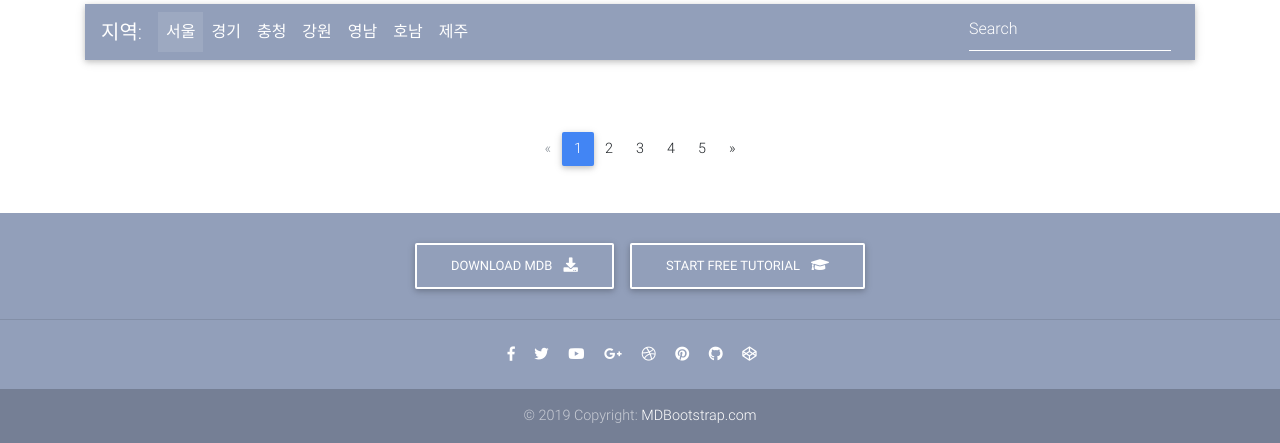
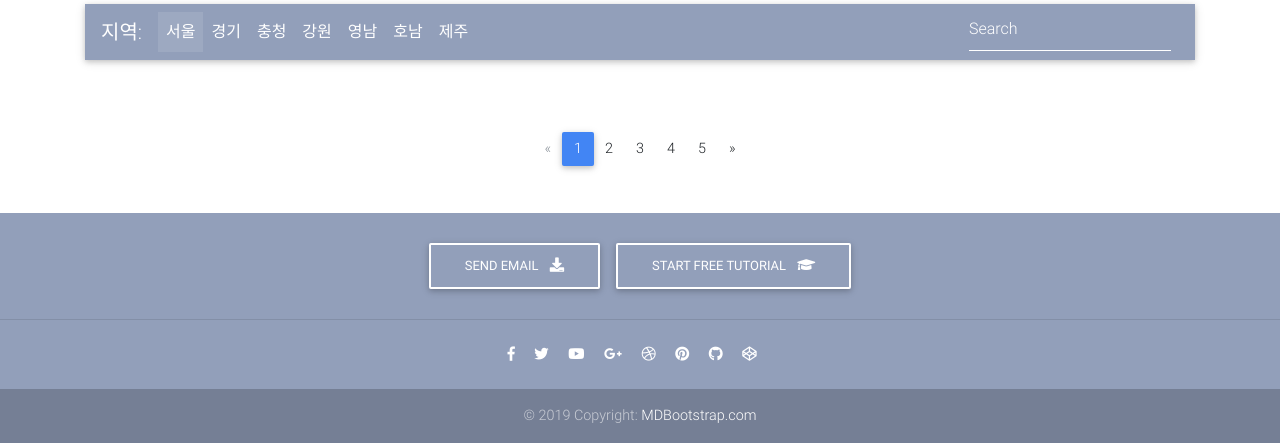
Before and after one commit to paulo9428/mytown_project, a Flask app: template flaskapp/templates/home-page.html in a window 1280 px wide. Shown: the part 492-935 px from the top of the page. Run offline with Flask 2, Linux system fonts and the light colour scheme; the template is opened without the code that fills it, so the values that code supplies are empty; some libraries are stand-ins or nearby versions.

Commit message:
2019-05-08

```diff
--- a/flaskapp/__init__.py
+++ b/flaskapp/__init__.py
@@ -8,6 +8,14 @@ from flaskapp.init_db import db_session, init_database
 from flaskapp.db_models import User_info, Town_record, File_address
 from werkzeug import secure_filename
 import pymysql
+from flask_mail import Mail, Message
+import os
+
+
+
+
+
+
 
 conn = pymysql.connect(host='localhost',
         user='root',
@@ -32,7 +40,7 @@ def home_page():
 
     cursor =  conn.cursor()
                                         # left outer join 불안정해.... 이전에는 inner join
-    sql = 'SELECT f.card_image, t.title, t.location FROM Town_record t left outer join File_address f on t.id = f.id order by t.id desc'
+    sql = 'SELECT f.card_image, t.title, t.location FROM Town_record t inner join File_address f on t.id = f.id order by t.id desc'
     cursor.execute(sql)
     tr = cursor.fetchall()
 
@@ -200,13 +208,100 @@ def upload_file():
    return redirect("/home_page")
 
 
+@app.route("/email", methods=['post', 'get'])
+def email_test():
+
+    mail_settings = {
+        "MAIL_SERVER": 'smtp.gmail.com',
+        "MAIL_PORT": 465,
+        "MAIL_USE_TLS": False,
+        "MAIL_USE_SSL": True,
+        "MAIL_USERNAME": os.environ['EMAIL_USER'],
+        "MAIL_PASSWORD": os.environ['EMAIL_PASSWORD']
+    }
+
+    app.config.update(mail_settings)
+    mail = Mail(app)
+
+    if request.method == 'POST':
+
+        subject = request.form['subject']
+        sender_email = request.form['email_sender']
+        content = request.form['email_content']
+
+
+
+
+        with app.app_context():
+            msg = Message(subject=sender_email,  ### sender 변수로 발송자 email을 받을 수 없으니
+                        sender= sender_email,
+                        recipients=["paulo9428@naver.com"], # use your email for testing
+                        body= content)
+            mail.send(msg)
+
+
+
+        if not mail.send(msg):
+            return render_template('email.html', content="이메일 보내졌습니다")
+        else:
+            return render_template('email.html', content="이메일 발송이 실패했습니다")
+
+    else:
+        return render_template('email.html')
 
 
 
 
 
+    # if __name__ == '__main__':
+    #     with app.app_context():
+    #         msg = Message(subject="Hello",
+    #                     sender=app.config.get("MAIL_USERNAME"),
+    #                     recipients=["paulo9428@naver.com"], # use your email for testing
+    #                     body="This is a test email I sent with Gmail and Python!")
+    #         mail.send(msg)
 
 
-# if __name__ == '__main__':
-#     #서버 실행
-#    app.run(debug = True)
+
+
+# app.config['MAIL_SERVER']='smtp.gmail.com'
+# app.config['MAIL_PORT'] = 465
+# app.config['MAIL_USERNAME'] = 'joonsoolee14'
+# app.config['MAIL_PASSWORD'] = ''
+# app.config['MAIL_USE_TLS'] = False
+# app.config['MAIL_USE_SSL'] = True
+
+# @app.route("/email", methods=['post', 'get'])
+# def email_test():
+
+#     if request.method == 'POST':
+#         senders = request.form['email_sender']
+#         receiver = request.form['email_receiver']
+#         content = request.form['email_content']
+#         receiver = receiver.split(',')
+
+#         for i in range(len(receiver)):
+#             receiver[i] = receiver[i].strip()
+
+#         print(receiver)
+
+#         result = send_email(senders, receiver, content)
+
+#         if not result:
+#             return render_template('email.html', content="Email is sent")
+#         else:
+#             return render_template('email.html', content="Email is not sent")
+
+#     else:
+#         return render_template('email.html')
+
+# def send_email(senders, receiver, content):
+#     try:
+#         mail = Mail(app)
+#         msg = Message('Title', sender = senders, recipients = receiver)
+#         msg.body = content
+#         mail.send(msg)
+#     except Exception:
+#         pass
+#     finally:
+#         pass
--- /dev/null
+++ b/flaskapp/requirements.txt
@@ -0,0 +1 @@
+Flask-Mail
--- a/flaskapp/templates/card_chunk.html
+++ b/flaskapp/templates/card_chunk.html
@@ -2,7 +2,7 @@
 {% from "macro/card_macro.html" import record_card %}
 
 
-
+<!-- # caller? 다시 macro? -->
 
 <!-- Grid row -->
 <div class="row wow fadeIn">
--- a/flaskapp/templates/home-page.html
+++ b/flaskapp/templates/home-page.html
@@ -312,8 +312,8 @@
 
     <!--Call to action-->
     <div class="pt-4">
-      <a class="btn btn-outline-white" href="https://mdbootstrap.com/docs/jquery/getting-started/download/" target="_blank"
-        role="button">Download MDB
+      <a class="btn btn-outline-white" href="/email" target="_blank"
+        role="button">Send email
         <i class="fas fa-download ml-2"></i>
       </a>
       <a class="btn btn-outline-white" href="https://mdbootstrap.com/education/bootstrap/" target="_blank" role="button">Start
```
Also changed, not shown: flaskapp/pull_data.py (+26 -15 lines), flaskapp/templates/email.html (added, +54 -0 lines).
